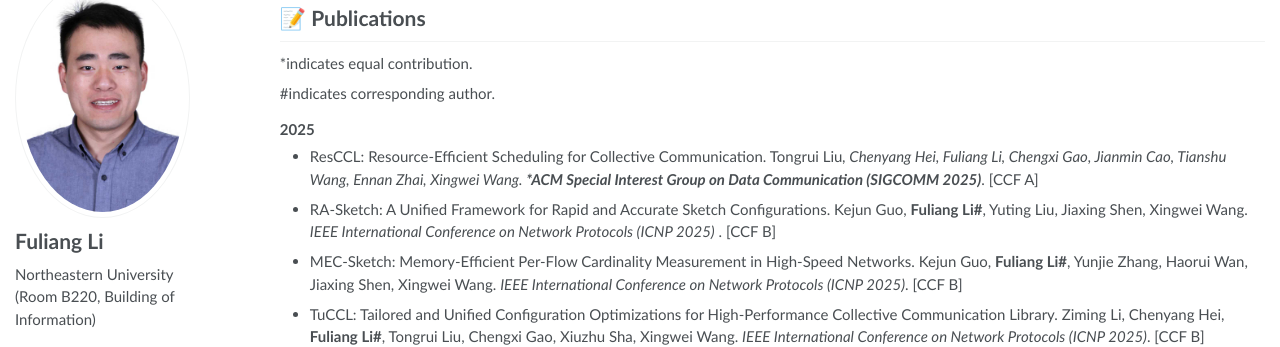
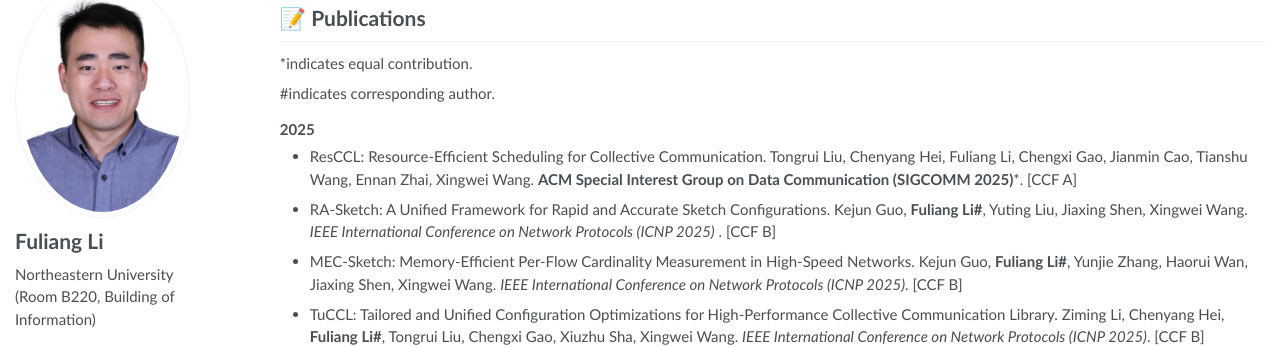
Before and after one commit to Fuliang-Li/Fuliang-Li.github.io, a Jekyll site: the page built from _pages/about.md, in a window 1280 px wide and 900 px high, scrolled down 971 px. Shown: the part 113-460 px from the top of the window. Built offline with Jekyll 4.4.1, drawn with Linux system fonts in a browser that asks for light colours.

```diff
--- a/_pages/about.md
+++ b/_pages/about.md
@@ -61,7 +61,7 @@ Fuliang Li (李福亮), Professor of Northeastern University. I obtained my Bach
 
 <h3><strong>2025</strong></h3>
 
-- ResCCL: Resource-Efficient Scheduling for Collective  Communication. Tongrui Liu*, Chenyang Hei, Fuliang Li, Chengxi Gao, Jianmin Cao, Tianshu Wang, Ennan Zhai, Xingwei Wang. ***ACM Special Interest Group on Data Communication (SIGCOMM 2025)***.  [CCF A]
+- ResCCL: Resource-Efficient Scheduling for Collective  Communication. Tongrui Liu, Chenyang Hei, Fuliang Li, Chengxi Gao, Jianmin Cao, Tianshu Wang, Ennan Zhai, Xingwei Wang. **ACM Special Interest Group on Data Communication (SIGCOMM 2025)***.  [CCF A]
 - RA-Sketch: A Unified Framework for Rapid and Accurate Sketch Configurations. Kejun Guo, **Fuliang Li#**, Yuting Liu, Jiaxing Shen, Xingwei Wang. *IEEE International Conference on Network Protocols (ICNP 2025)* .  [CCF B]
 - MEC-Sketch: Memory-Efficient Per-Flow Cardinality Measurement in High-Speed Networks. Kejun Guo, **Fuliang Li#**, Yunjie Zhang, Haorui Wan, Jiaxing Shen, Xingwei Wang. *IEEE International Conference on Network Protocols (ICNP 2025)*. [CCF B]
 - TuCCL: Tailored and Unified Configuration Optimizations for High-Performance Collective Communication Library. Ziming Li, Chenyang Hei, **Fuliang Li#**, Tongrui Liu, Chengxi Gao, Xiuzhu Sha, Xingwei Wang. *IEEE International Conference on Network Protocols (ICNP 2025)*. [CCF B]
```
